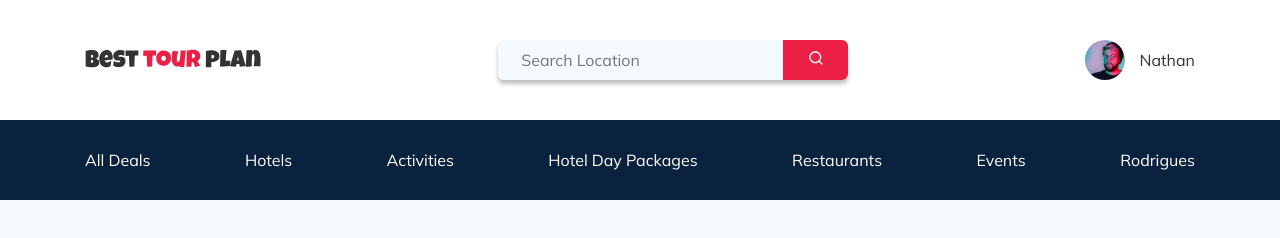
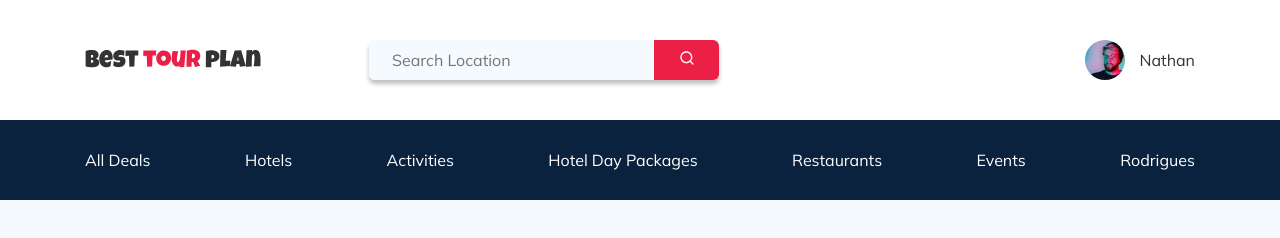
Before and after one commit to 0sfrnv/projects, a plain HTML site: page hotel-project/index.html in a window 1280 px wide. Drawn offline with nearby package versions, Linux system fonts and the light colour scheme.

Commit message:
fixed: margin logo < search

```diff
--- a/hotel-project/sass/blocks/_header.sass
+++ b/hotel-project/sass/blocks/_header.sass
@@ -14,6 +14,8 @@
 .search
    display: flex
    position: relative
+   margin-left: 108px
+   margin-right: auto
    width: 350px
    height: 40px
    border-radius: 6px
```
Also changed, not shown: hotel-project/css/style.css, 1 other file.
